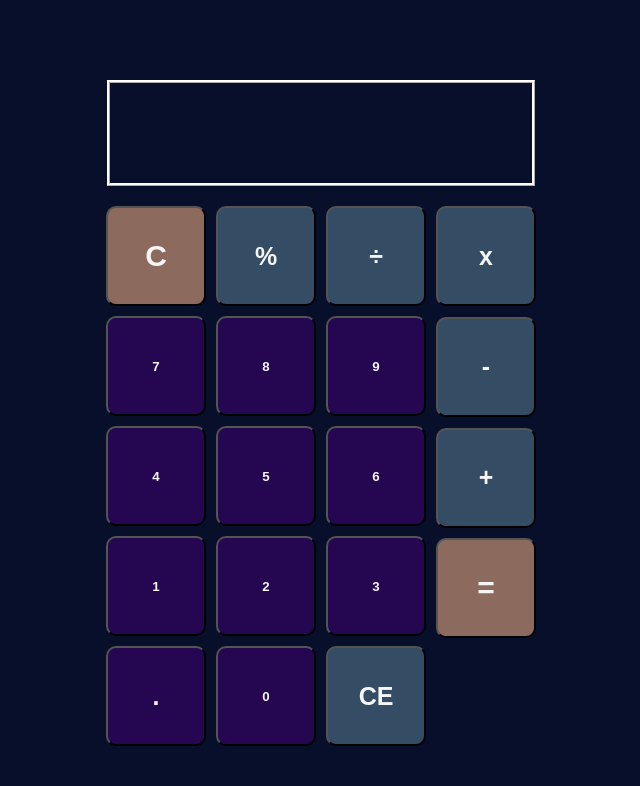
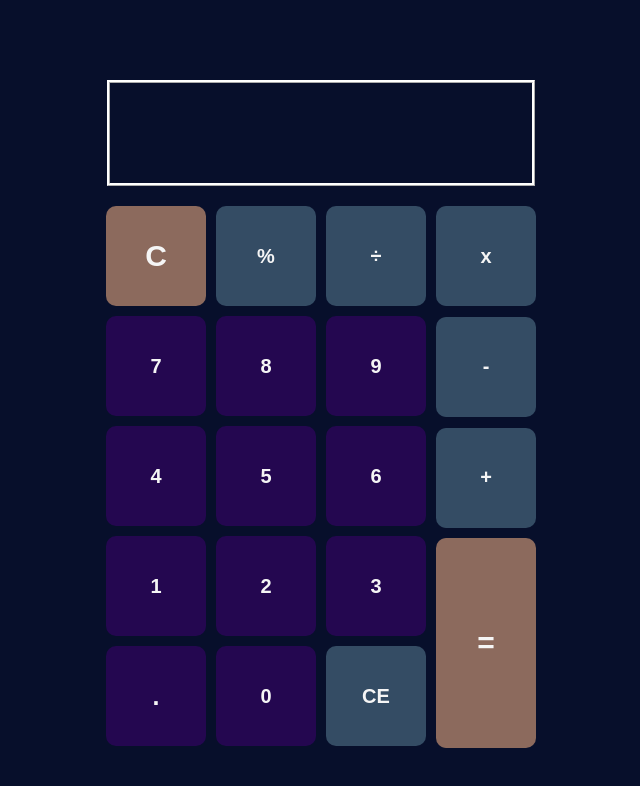
Before and after one commit to JohnDevHelix/odinCalculator, a plain HTML site: page index.html in a window 1280 px wide. Shown: the whole page, without its empty margins (319-959 px from the left). Drawn offline with Linux system fonts and the light colour scheme.

Commit message:
Fixed styles for buttons

```diff
--- a/styles.css
+++ b/styles.css
@@ -2,7 +2,6 @@ body {
   padding: 0;
   margin: 0;
   font-family: tahoma, sans-serif;
-  font-size: 20px;
   background-color: #070f2b;
 }
 
@@ -110,5 +109,10 @@ body {
 }
 
 #equal {
-  flex: 2;
+  height: 210px;
 }
+
+.buttons {
+    border: none;
+    font-size: 20px;
+}
```
